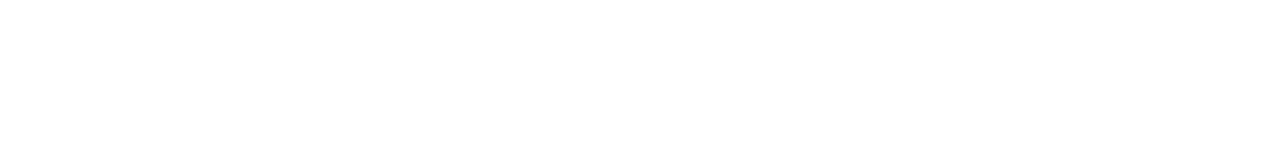
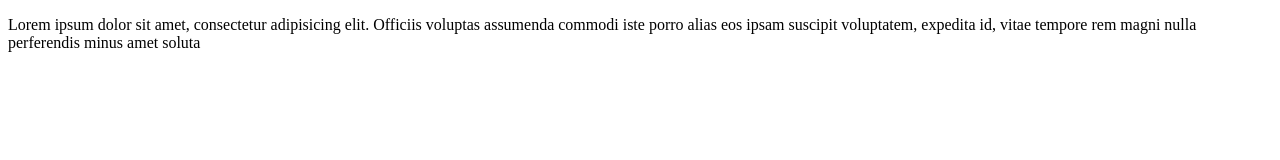
Before and after one commit to LucasMaciel01/desafiorepositorio, a plain HTML site: page index.html in a window 1280 px wide. Drawn offline with Linux system fonts and the light colour scheme.

Commit message:
Repositorio1

```diff
--- a/index.html
+++ b/index.html
@@ -4,9 +4,11 @@
     <meta charset="UTF-8">
     <meta http-equiv="X-UA-Compatible" content="IE=edge">
     <meta name="viewport" content="width=device-width, initial-scale=1.0">
-    <title>Document</title>
+    <title>Repositorio</title>
 </head>
 <body>
-
+    <p>
+        Lorem ipsum dolor sit amet, consectetur adipisicing elit. Officiis voluptas assumenda commodi iste porro alias eos ipsam suscipit voluptatem, expedita id, vitae tempore rem magni nulla perferendis minus amet soluta
+    </p>
 </body>
 </html>
```
